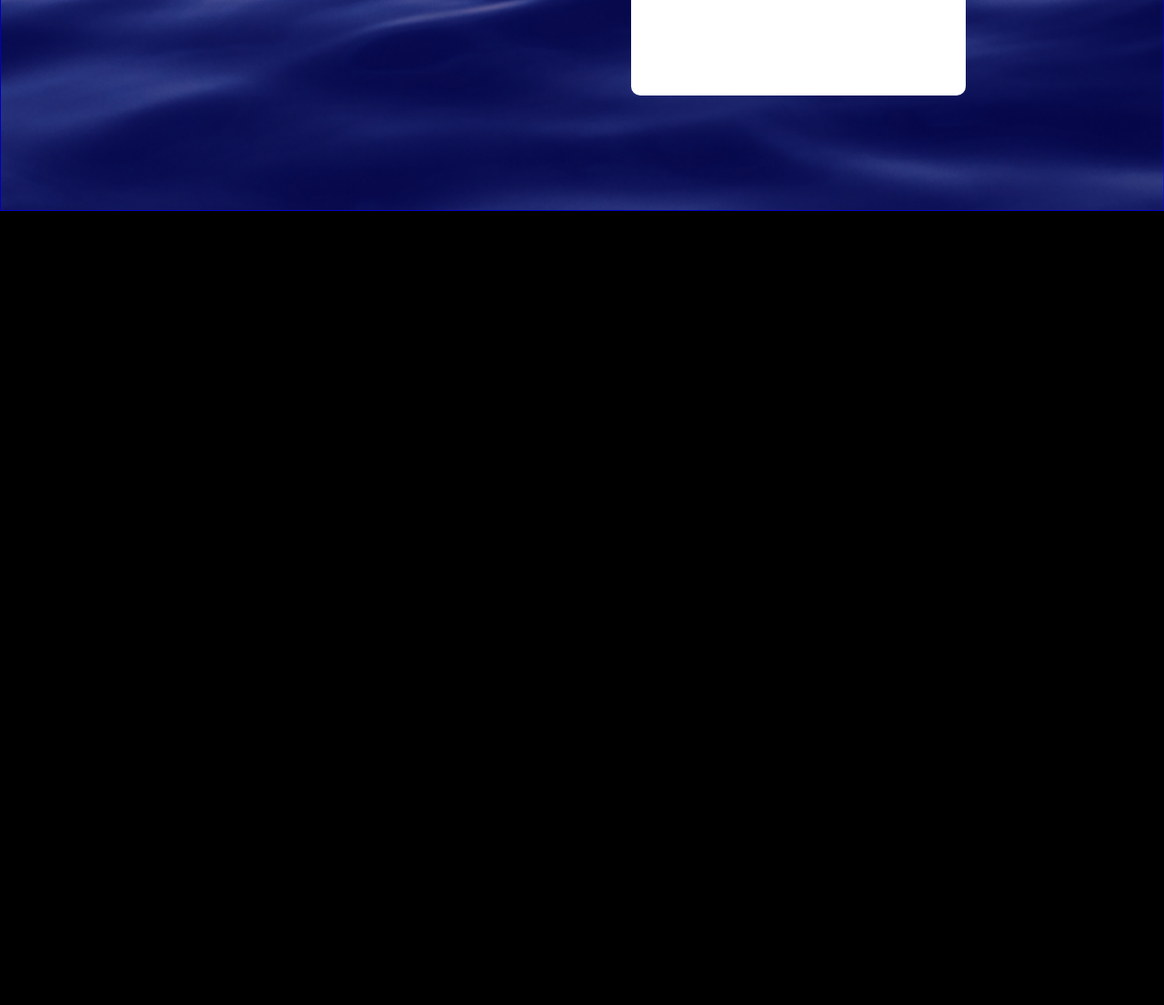
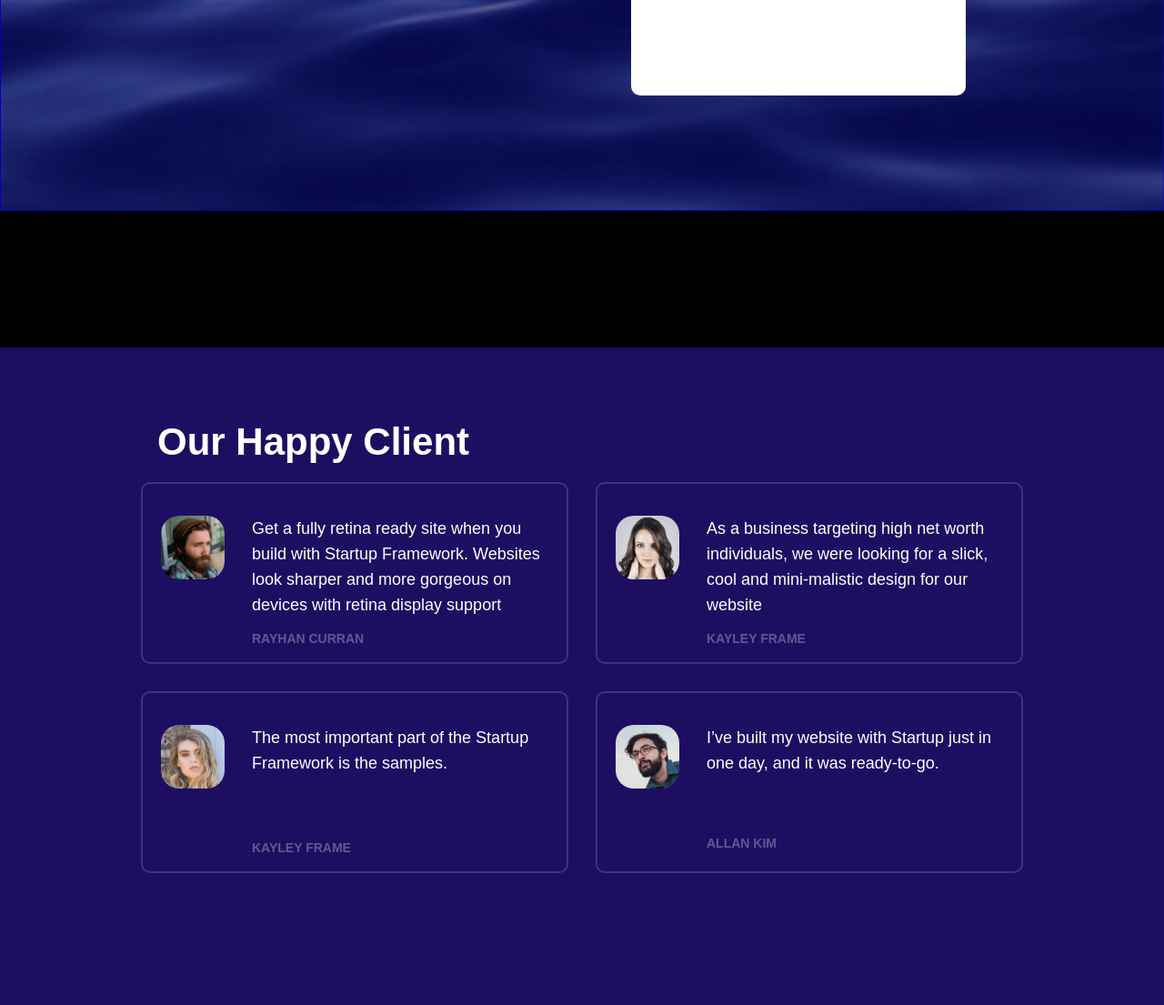
Before and after one commit to Jaber-riyan/Creative_IT, a plain HTML site: page index.html in a window 1280 px wide. Shown: the part 3044-4149 px from the top of the page at 91% size. Before the commit the page ends 3276 px from the top, so only its background shows below. Drawn offline with Linux system fonts and the light colour scheme.

Commit message:
testimonial section complete

```diff
--- a/index.html
+++ b/index.html
@@ -90,25 +90,82 @@
         <div class="form-content">
           <div class="form-text-section">
             <h1>
-              We solve digital <br>problems with an <br>outstanding <br>creative flare
+              We solve digital <br />problems with an <br />outstanding
+              <br />creative flare
             </h1>
             <p>
-              We have created a new product that will help <br>designers, developers
-              and companies create <br>websites for their startups quickly and
-              easily.
+              We have created a new product that will help <br />designers,
+              developers and companies create <br />websites for their startups
+              quickly and easily.
             </p>
           </div>
           <div class="form-section">
             <h4>Sign Up</h4>
-            <input type="email" name="" id="" placeholder="Your Email"><br>
-            <input type="password" name="" id="" placeholder="Your Password"><br>
-            <button><a class="a-white" href="">Create An Account</a></button><br>
-            <span>or</span> <br>
+            <input type="email" name="" id="" placeholder="Your Email" /><br />
+            <input
+              type="password"
+              name=""
+              id=""
+              placeholder="Your Password"
+            /><br />
+            <button><a class="a-white" href="">Create An Account</a></button
+            ><br />
+            <span>or</span> <br />
             <button><a class="a-white" href="">Login via Twitter</a></button>
           </div>
         </div>
       </section>
       <!-- form section end  -->
+
+      <!-- testimonial section start  -->
+      <section class="testimonial">
+        <div class="testimonial-content">
+          <h1>Our Happy Client</h1>
+          <div class="clients-review-section">
+            <div class="client-review">
+              <img src="./First_Try_All_Photo/Userpic@2x-5.png" alt="" />
+              <div>
+                <p>
+                  Get a fully retina ready site when you build with Startup
+                  Framework. Websites look sharper and more gorgeous on devices
+                  with retina display support
+                </p>
+                <span>Rayhan Curran</span>
+              </div>
+            </div>
+            <div class="client-review">
+              <img src="./First_Try_All_Photo/Userpic@2x-6.png" alt="" />
+              <div>
+                <p>
+                  As a business targeting high net worth individuals, we were
+                  looking for a slick, cool and mini-malistic design for our
+                  website
+                </p>
+                <span>Kayley Frame</span>
+              </div>
+            </div>
+            <div class="client-review">
+              <img src="./First_Try_All_Photo/Userpic@2x-7.png" alt="" />
+              <div>
+                <p style="margin-bottom: 70px;">
+                  The most important part of the Startup Framework is the samples.
+                </p>
+                <span>Kayley Frame</span>
+              </div>
+            </div>
+            <div class="client-review">
+              <img src="./First_Try_All_Photo/Userpic@2x-8.png" alt="" />
+              <div>
+                <p style="margin-bottom: 65px;">
+                  I’ve built my website with Startup just in one day, and it was ready-to-go.
+                </p>
+                <span>Allan Kim</span>
+              </div>
+            </div>
+          </div>
+        </div>
+      </section>
+      <!-- testimonial section end  -->
     </main>
     <!-- main section end  -->
   </body>
--- a/styles/style.css
+++ b/styles/style.css
@@ -201,6 +201,7 @@ nav a:hover {
   background-repeat: no-repeat;
   background-size: cover;
   background-color: rgba(0, 0, 255, 0.5);
+  margin-bottom: 150px;
 }
 .form-content {
   width: 70%;
@@ -260,9 +261,68 @@ nav a:hover {
   color: grey;
   font-size: 16px;
   text-align: center;
-    margin:0 0 10px 100px;
+  margin: 0 0 10px 100px;
 }
 /* form content section end */
 
 /* form section end */
+
+/* testimonial section  */
+.testimonial {
+  height: 100vh;
+  width: 100%;
+  /* border: 1px solid rgb(30, 14, 98); */
+  background: rgb(30, 14, 98);
+  flex-direction: column;
+  display: flex;
+  justify-content: center;
+  align-items: center;
+}
+.testimonial-content {
+  height: 80%;
+  width: 80%;
+  margin: 0 auto;
+  color: white;
+}
+.testimonial-content h1 {
+  font-size: 42px;
+  font-weight: 700;
+  margin-bottom: 20px;
+  margin-left: 45px;
+}
+.clients-review-section {
+  display: flex;
+  flex-wrap: wrap;
+  gap: 30px;
+  justify-content: center;
+  align-items: center;
+}
+.client-review {
+  width: 470px;
+  height: 200px;
+  border: 2px solid rgba(255, 255, 255, 0.15);
+  border-radius: 10px;
+  padding: 35px 20px;
+  display: flex;
+  gap: 30px;
+}
+.client-review img {
+  width: 70px;
+  height: 70px;
+  border-radius: 20px;
+}
+.client-review p {
+  font-size: 18px;
+  font-weight: 500;
+  line-height: 28px;
+  margin-bottom: 14px;
+}
+.client-review span {
+  font-size: 14px;
+  font-weight: 700;
+  text-transform: uppercase;
+  opacity: 0.3;
+}
+/* testimonial section end */
+
 /* main section end */
```
Lines whose indentation alone changed are shown as unchanged.
